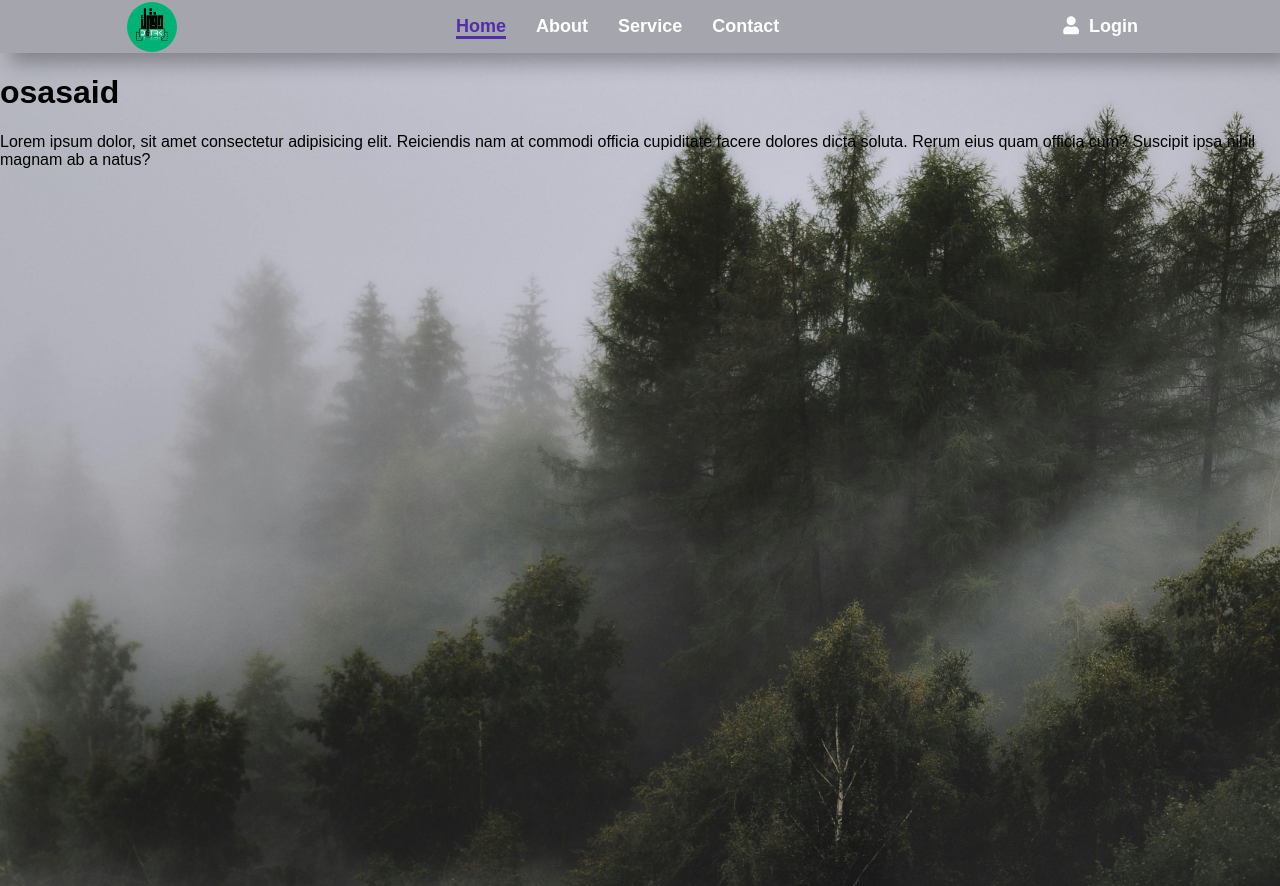
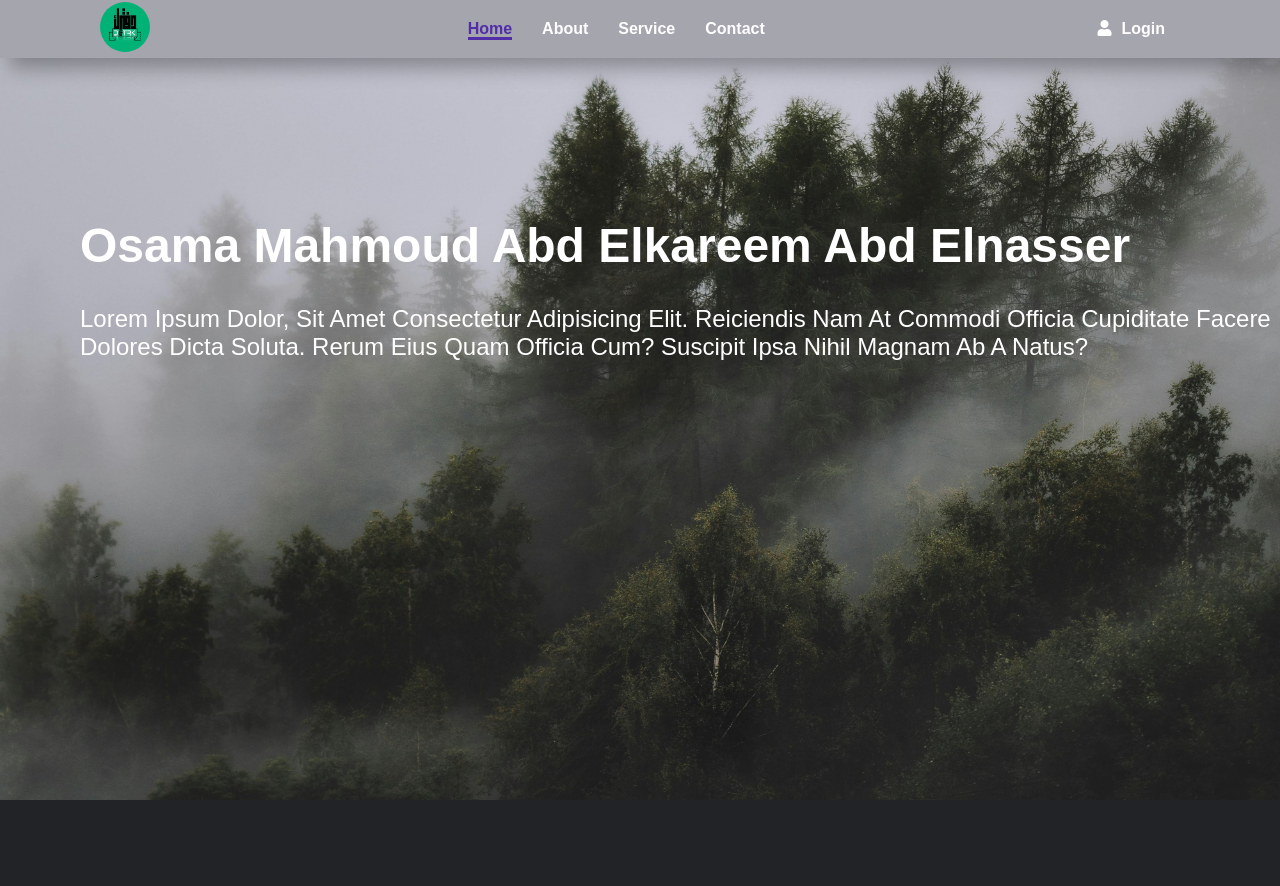
Before and after one commit to osamastan/Project, a plain HTML site: page Home/home.html in a window 1280 px wide. Shown: the top 886 px of the page. After the commit the page ends 800 px from the top, so only its background shows below. Drawn offline with Linux system fonts and the light colour scheme.

Commit message:
Responcive home page

```diff
--- a/Home/home.css
+++ b/Home/home.css
@@ -1,56 +1,102 @@
-body{
-    margin: 0px;
-    padding: 0px;
+body {
+    margin: 0;
+    padding: 0;
     font-family: Arial, Helvetica, sans-serif;
     background-color: #222327;
     background-image: url('2.jpg');
     background-size: cover;
-    height: 1000px;
+    background-position: center;
+    background-attachment: fixed;
+    min-height: 100vh;
 }
-header{
+
+
+header {
     background-color: #a5a5ad;
     position: sticky;
-    top: 0px;
+    top: 0;
     box-shadow: 10px 10px 20px rgba(0, 0, 0, 0.3);
+    z-index: 1000;
 }
-.logo img{
-    display: flex;
-    background-color: black;
+
+
+.logo img {
     height: 50px;
     width: 50px;
     border-radius: 50%;
 }
-ul li{
+
+
+nav {
+    display: flex;
+    justify-content: space-between;
+    align-items: center;
+    padding: 2px 100px;
+}
+
+ul {
+    display: flex;
+    padding-inline-start: 0;
+    margin: 0;
+}
+
+ul li {
     list-style-type: none;
-    margin: 0px 15px;
-    text-transform:capitalize ;
+    margin: 0 15px;
+    text-transform: capitalize;
 }
-ul{
-    display: flex;
-    padding-inline-start: 0px;
-}
-a{
+
+
+a {
     text-decoration: none;
     color: white;
-    font-size: large;
+    font-size: 16px;
     font-weight: 600;
-    transition: all .5s ease;
+    transition: all 0.5s ease;
 }
-a:hover{
-    color:#512da8;
+
+a:hover {
+    color: #512da8;
 }
-.nav-1 a.active{
-    color:#512da8;
-    border-bottom: #512da8 solid 3px;
+
+.nav-1 a.active {
+    color: #512da8;
+    border-bottom: 3px solid #512da8;
 }
-i{
+
+i {
     margin-right: 10px;
 }
-nav{
-    display: flex;
-    justify-content: space-around;
-    align-items: center;
+
+
+/*.main {
+
+    margin: 0px auto;
+    text-align: center;
+    color: white;
+    padding: 50px 20px;
+}*/
+.content{
+    font-size: x-large;
+    text-transform: capitalize;
+    margin-top: 20vh ;
+    margin-left: 10vh;
+    color: white;
 }
-.nav-1 {
-    margin-left: 10px;
+
+/* Responsive Styles */
+@media (max-width: 768px) {
+    /* Adjust navigation */
+    nav {
+        flex-direction: column;
+    }
+
+    .nav-1, .nav-2 {
+        flex-direction: column;
+        align-items: center;
+    }
+
+    ul li {
+        margin: 10px 0;
+    }
 }
--- a/Home/home.html
+++ b/Home/home.html
@@ -25,7 +25,17 @@
         </ul>
     </nav>
 </header>
-<h1>osasaid</h1>
-<p>Lorem ipsum dolor, sit amet consectetur adipisicing elit. Reiciendis nam at commodi officia cupiditate facere dolores dicta soluta. Rerum eius quam officia cum? Suscipit ipsa nihil magnam ab a natus?</p>
+<div class="main">
+    <div class="content">
+        <h1>osama mahmoud abd elkareem abd elnasser</h1>
+        <p>
+            Lorem ipsum dolor, sit amet consectetur adipisicing elit. Reiciendis nam
+            at commodi officia cupiditate facere dolores dicta soluta. Rerum eius quam officia cum?
+            Suscipit ipsa nihil magnam ab a natus?
+        </p>
+    </div>
+
+</div>
+
 </body>
 </html>
```
